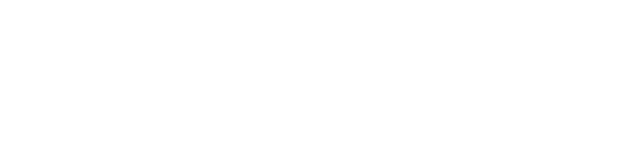
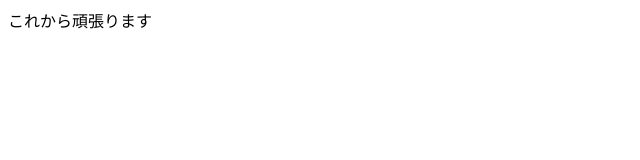
Before and after one commit to gohan-999/study, a plain HTML site: page index.html in a window 1280 px wide. Shown: the whole page, without its empty margins (0-640 px from the left). Drawn offline with Linux system fonts and the light colour scheme.

Commit message:
コミット練習

```diff
--- a/index.html
+++ b/index.html
@@ -4,5 +4,6 @@
         <meta charset='utf-8' />
     </head>
     <body>
+        これから頑張ります
     </body>
 </html>
```
